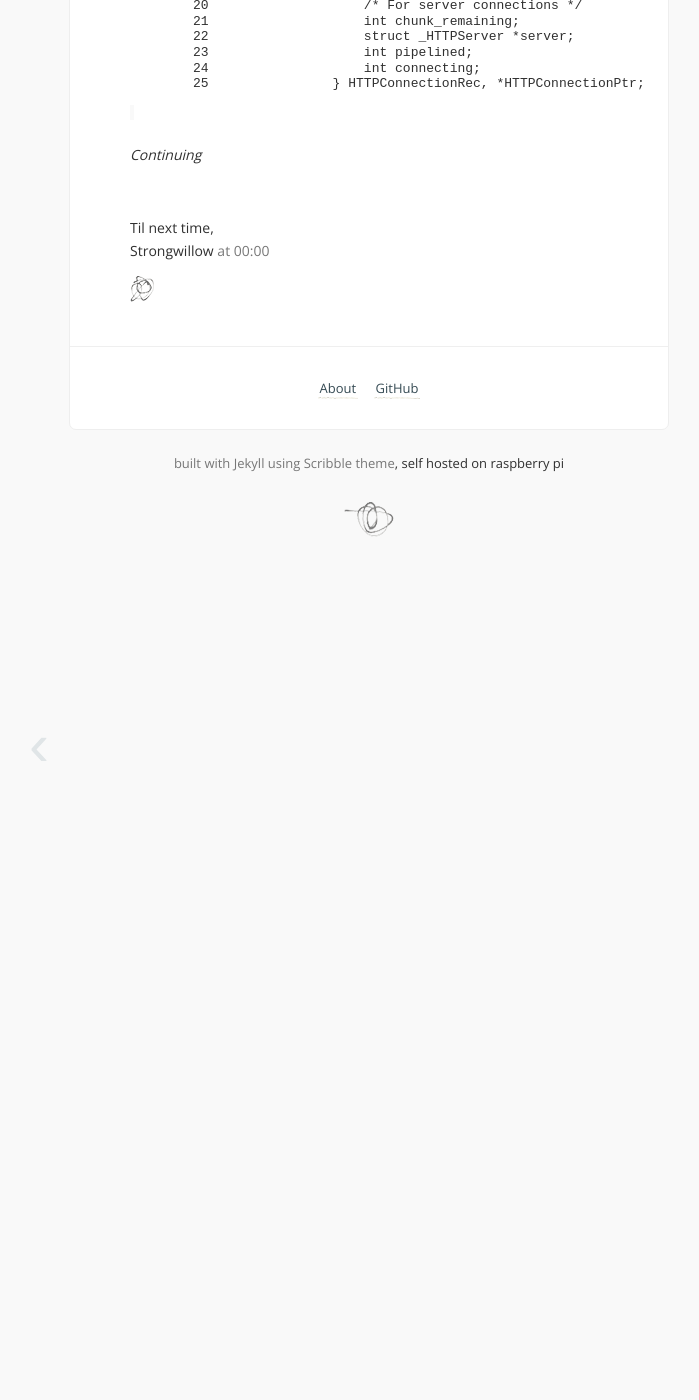
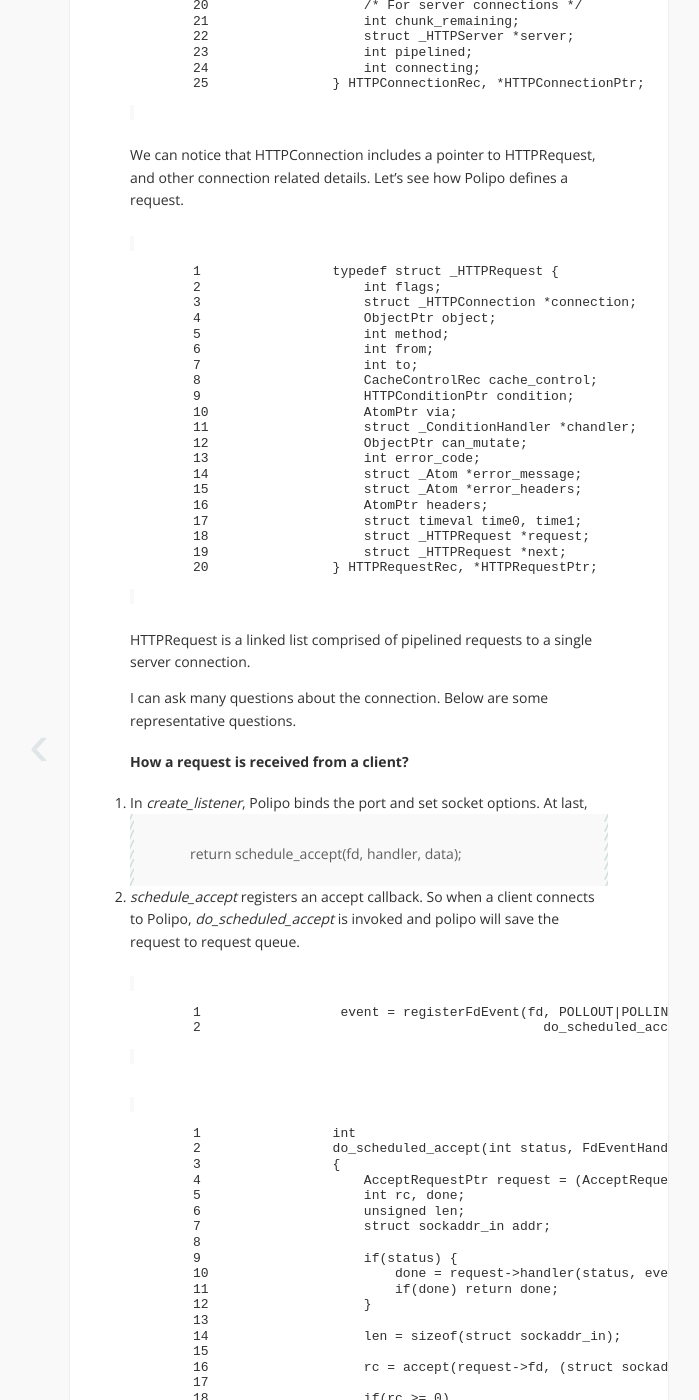
Before and after one commit to quinncnl/oldstrongwillow.github.com, a Jekyll site: the page built from _posts/2013-07-07-understanding-the-source-of-polipo.md, in a window 1280 px wide and 1400 px high, scrolled down 2664 px. Shown: the whole window, without its empty margins (271-970 px from the left). Built offline with Jekyll 4.4.1, drawn with Linux system fonts in a browser that asks for light colours; Markdown is read by kramdown in place of the engine named in the settings; comment, search, counter and statistics services are not loaded; before the commit the page ends 3231 px from its top, so only the background shows below that; some of the changed text lies outside the part shown.

Commit message:
update UtSoP

```diff
--- a/_posts/2013-07-07-understanding-the-source-of-polipo.md
+++ b/_posts/2013-07-07-understanding-the-source-of-polipo.md
@@ -125,4 +125,82 @@
 } HTTPConnectionRec, *HTTPConnectionPtr;
 {% endhighlight %}
 
+We can notice that HTTPConnection includes a pointer to HTTPRequest, and other connection related details. Let's see how Polipo defines a request.
+
+{% highlight c linenos %}
+typedef struct _HTTPRequest {
+    int flags;
+    struct _HTTPConnection *connection;
+    ObjectPtr object;
+    int method;
+    int from;
+    int to;
+    CacheControlRec cache_control;
+    HTTPConditionPtr condition;
+    AtomPtr via;
+    struct _ConditionHandler *chandler;
+    ObjectPtr can_mutate;
+    int error_code;
+    struct _Atom *error_message;
+    struct _Atom *error_headers;
+    AtomPtr headers;
+    struct timeval time0, time1;
+    struct _HTTPRequest *request;
+    struct _HTTPRequest *next;
+} HTTPRequestRec, *HTTPRequestPtr;
+{% endhighlight %}
+
+HTTPRequest is a linked list comprised of pipelined requests to a single server connection.
+
+I can ask many questions about the connection. Below are some representative questions.
+
+#### How a request is received from a client?
+
+1. In *create_listener*, Polipo binds the port and set socket options. At last,
+>    return schedule_accept(fd, handler, data);
+
+2. *schedule_accept* registers an accept callback. So when a client connects to Polipo, *do_scheduled_accept* is invoked and polipo will save the request to request queue.
+
+{% highlight c linenos %}
+  event = registerFdEvent(fd, POLLOUT|POLLIN,
+                            do_scheduled_accept, sizeof(request), &request);
+
+{% endhighlight %}
+
+{% highlight c linenos %}
+int
+do_scheduled_accept(int status, FdEventHandlerPtr event)
+{
+    AcceptRequestPtr request = (AcceptRequestPtr)&event->data;
+    int rc, done;
+    unsigned len;
+    struct sockaddr_in addr;
+
+    if(status) {
+        done = request->handler(status, event, request);
+        if(done) return done;
+    }
+
+    len = sizeof(struct sockaddr_in);
+
+    rc = accept(request->fd, (struct sockaddr*)&addr, &len);
+
+    if(rc >= 0)
+        done = request->handler(rc, event, request);
+    else
+        done = request->handler(-errno, event, request);
+    return done;
+}
+{% endhighlight %}
+
+3. Use *do_stream* to read the whole header, then call httpClientRequest, as we can see below.
+
+> #0  httpClientRequest (request=0x100106a00, url=0x100106f50) at client.c:725
+> #1  0x0000000100012d8c in httpClientHandlerHeaders (event=0x100106a00, srequest=0x100106f50, connection=<value temporarily unavailable, due to optimizations>) at client.c:673
+> #2  0x00000001000120dd in httpClientHandler (status=<value temporarily unavailable, due to optimizations>, event=0x100106f50, request=<value temporarily unavailable, due to optimizations>) at client.c:399
+> #3  0x000000010000351a in do_scheduled_stream (status=<value temporarily unavailable, due to optimizations>, event=0x100107930) at io.c:240
+> #4  0x0000000100002caf in eventLoop () at event.c:757
+> #5  0x000000010000cff6 in main (argc=<value temporarily unavailable, due to optimizations>, argv=<value temporarily unavailable, due to optimizations>) at main.c:165
+
+
 *Continuing*
```
Also changed, not shown: 1 other file.
